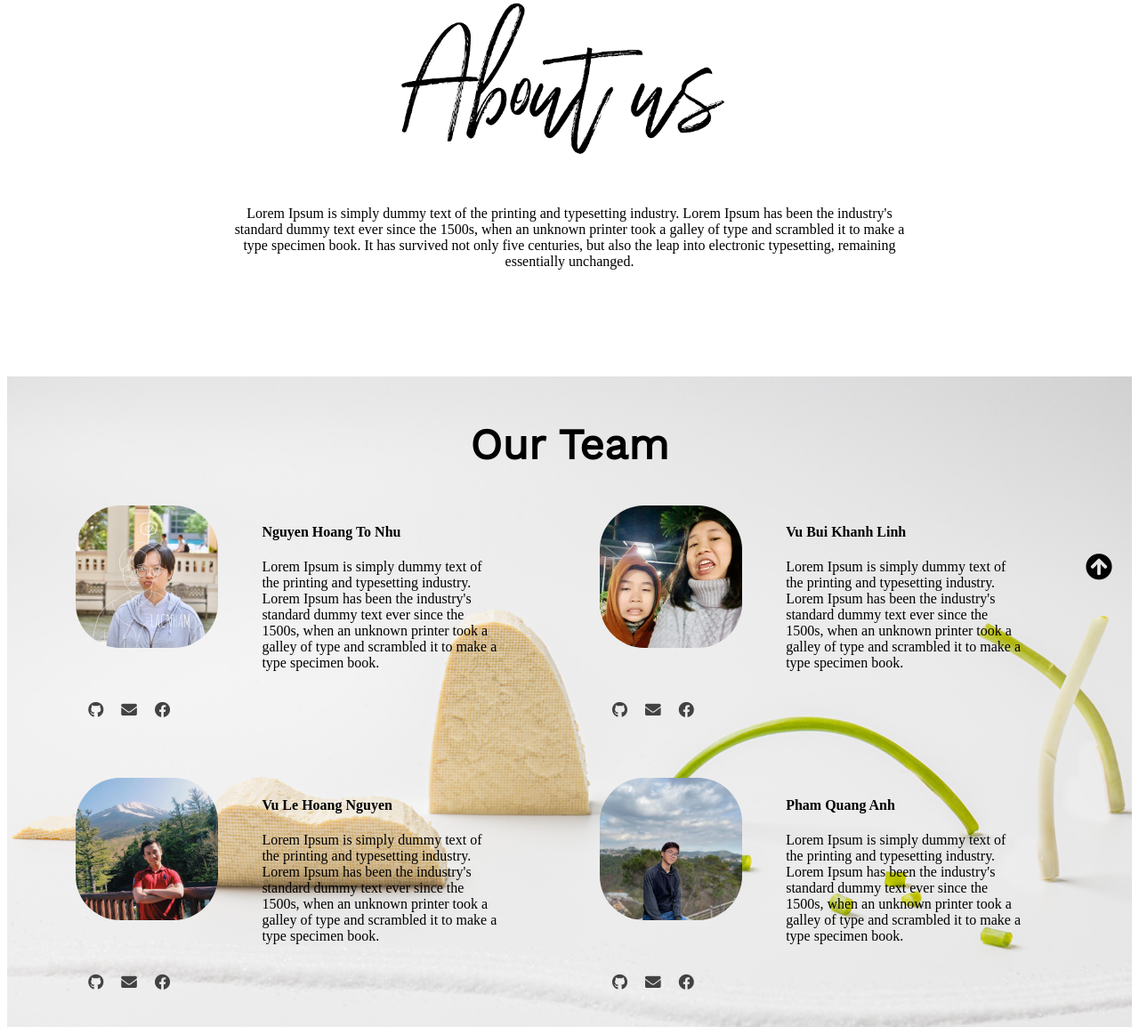
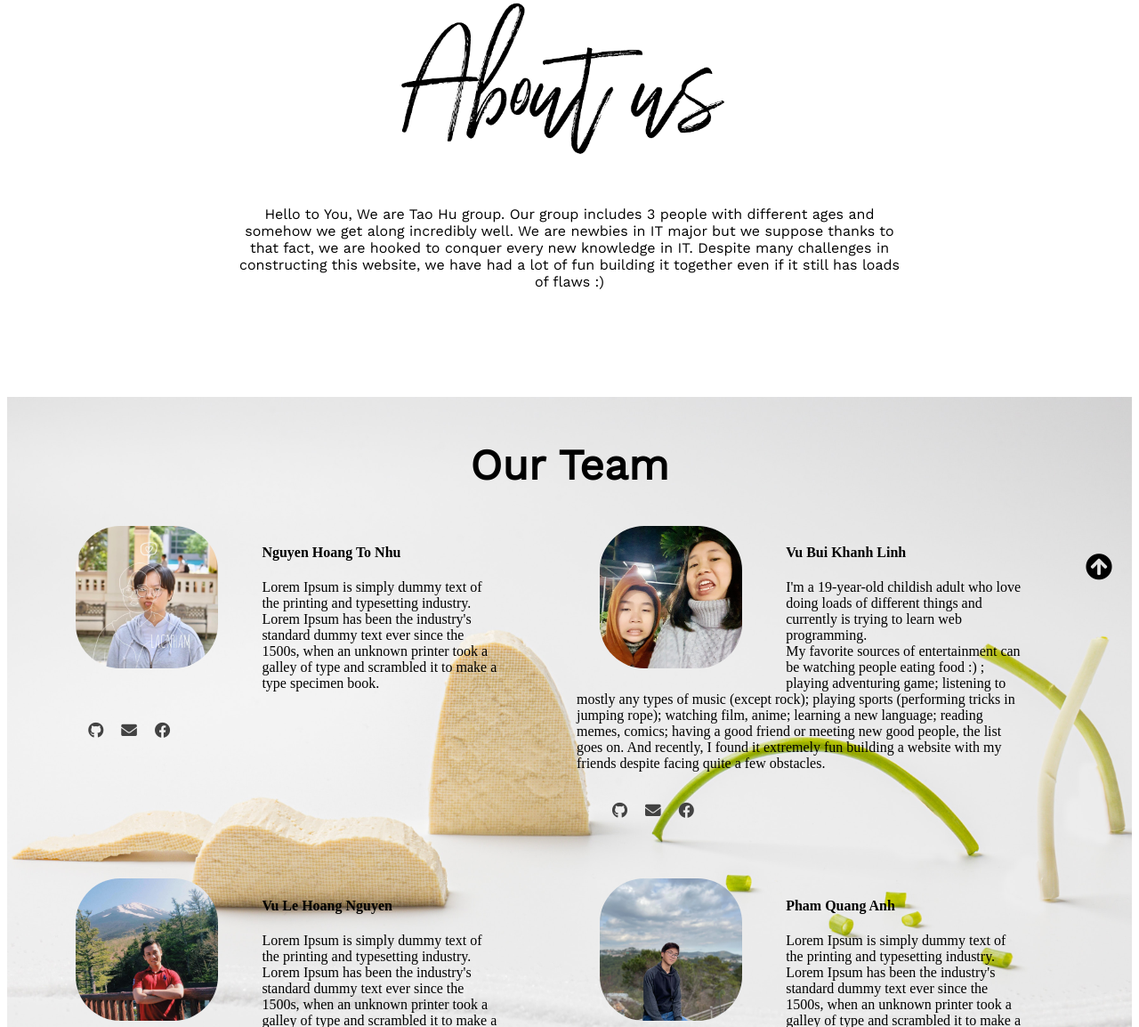
Before and after one commit to lacnham/Full-Stack-Assignment, a PHP site: page /about_us.html in a window 1280 px wide. Shown: the part 118-1272 px from the top of the page at 89% size. Run offline with PHP 8.4, Linux system fonts and the light colour scheme.

Commit message:
update linh aboutus

```diff
--- a/about_us.html
+++ b/about_us.html
@@ -38,7 +38,7 @@
 
         <div class="simple-intro-container">
             <div class="simple-intro">
-            <p>Lorem Ipsum is simply dummy text of the printing and typesetting industry. Lorem Ipsum has been the industry's standard dummy text ever since the 1500s, when an unknown printer took a galley of type and scrambled it to make a type specimen book. It has survived not only five centuries, but also the leap into electronic typesetting, remaining essentially unchanged.
+            <p>Hello to You, We are Tao Hu group. Our group includes 3 people with different ages and somehow we get along incredibly well. We are newbies in IT major but we suppose thanks to that fact, we are hooked to conquer every new knowledge in IT. Despite many challenges in constructing this website, we have had a lot of fun building it together even if it still has loads of flaws :)
             </p>
             </div>
         </div>
@@ -68,7 +68,7 @@
             <img class="image1" src="/image/linh.jpg" alt="Vu Bui Khanh Linh">
 
             <h4>Vu Bui Khanh Linh</h4>
-            <p class="member_left">Lorem Ipsum is simply dummy text of the printing and typesetting industry. Lorem Ipsum has been the industry's standard dummy text ever since the 1500s, when an unknown printer took a galley of type and scrambled it to make a type specimen book.
+            <p class="member_left">I'm a 19-year-old childish adult who love doing loads of different things and currently is trying to learn web programming. <br>My favorite sources of entertainment can be watching people eating food :) ; playing adventuring game; listening to mostly any types of music (except rock); playing sports (performing tricks in jumping rope); watching film, anime; learning a new language; reading memes, comics; having a good friend or meeting new good people, the list goes on. And recently, I found it extremely fun building a website with my friends despite facing quite a few obstacles.
             </p>
             <div class="social-member-container">
             <ul class="social-member">
--- a/css2.css
+++ b/css2.css
@@ -141,6 +141,7 @@
 
 .simple-intro{
     text-align: center;
+    font-family: "Work Sans", serif;
 }
 
 
```
